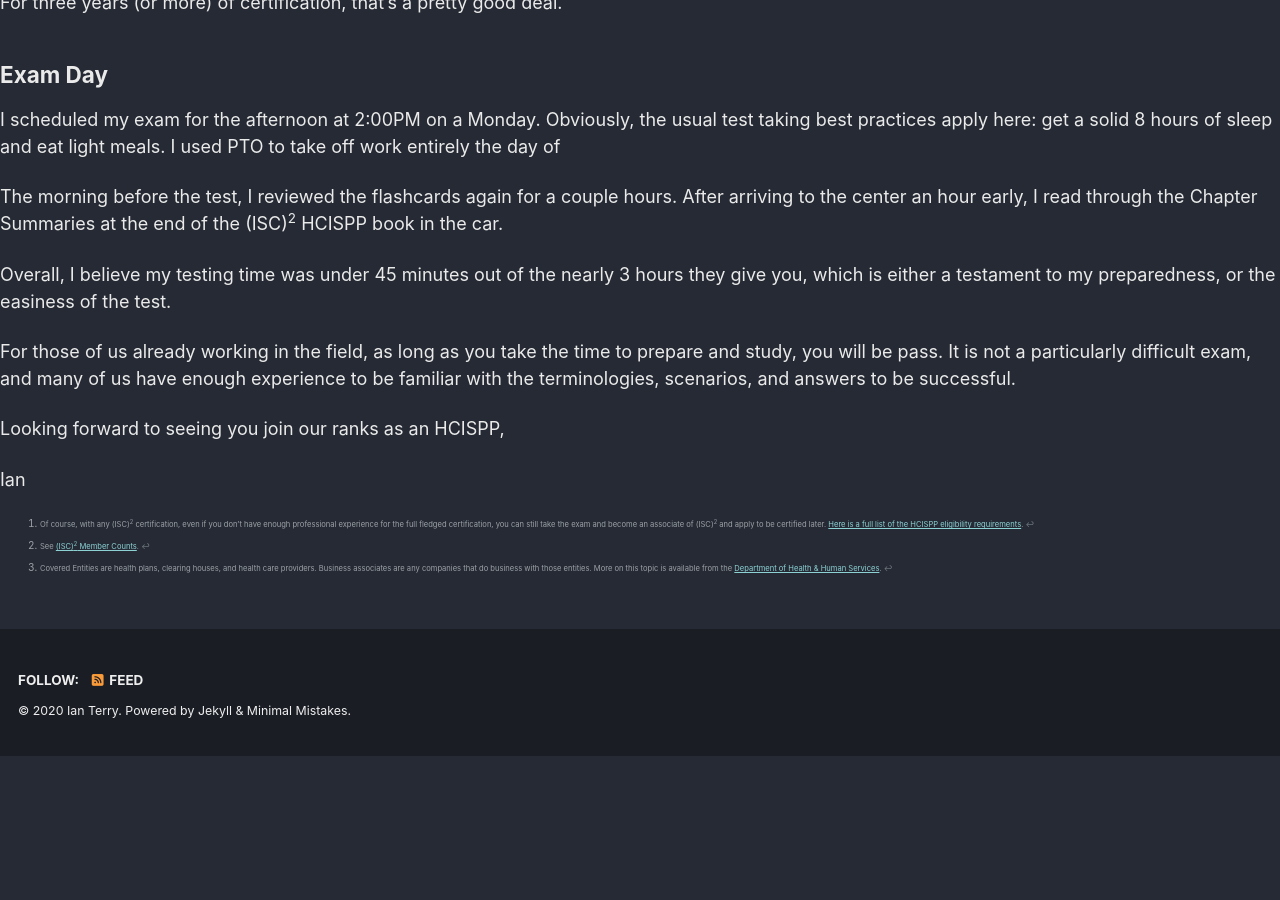
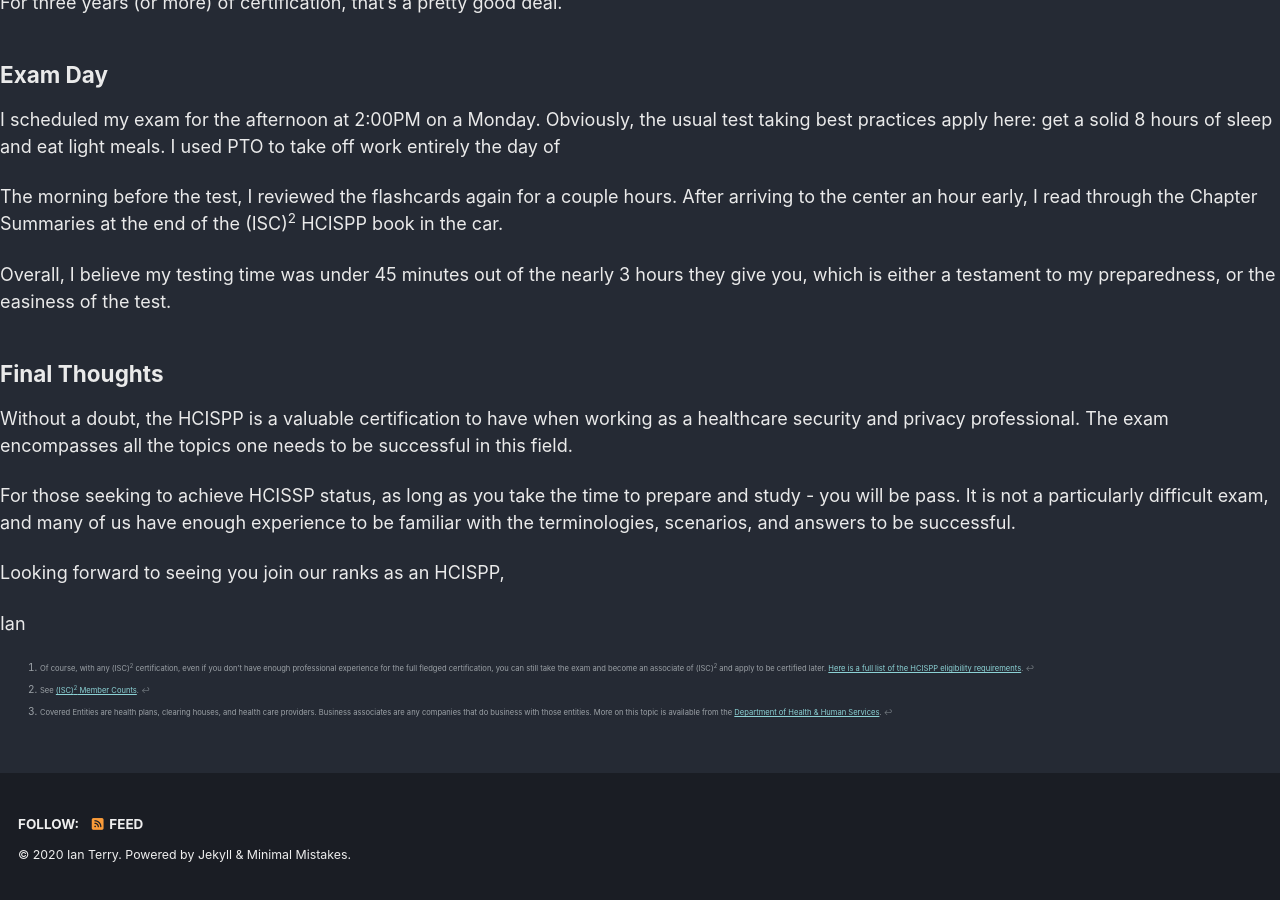
Before and after one commit to icterry/ianterry.io, a Jekyll site: the page built from _posts/2020-04-06-pass-the-hcispp-exam.md, in a window 1280 px wide and 900 px high, scrolled down 8552 px. Built offline with Jekyll 4.4.1, drawn with Linux system fonts in a browser that asks for light colours; cached includes are drawn as plain includes; nearby versions of some CDN libraries; our own code applies the rules of GitHub Pages for plain Markdown files; before the commit the page ends 9308 px from its top, so only the background shows below that.

Commit message:
new post

```diff
--- a/_posts/2020-04-06-pass-the-hcispp-exam.md
+++ b/_posts/2020-04-06-pass-the-hcispp-exam.md
@@ -206,7 +206,11 @@ The morning before the test, I reviewed the flashcards again for a couple hours.
 
 Overall, I believe my testing time was under 45 minutes out of the nearly 3 hours they give you, which is either a testament to my preparedness, or the easiness of the test.
 
-For those of us already working in the field, as long as you take the time to prepare and study, you will be pass. It is not a particularly difficult exam, and many of us have enough experience to be familiar with the terminologies, scenarios, and answers to be successful.
+## Final Thoughts
+
+Without a doubt, the HCISPP is a valuable certification to have when working as a healthcare security and privacy professional. The exam encompasses all the topics one needs to be successful in this field.
+
+For those seeking to achieve HCISSP status, as long as you take the time to prepare and study - you will be pass. It is not a particularly difficult exam, and many of us have enough experience to be familiar with the terminologies, scenarios, and answers to be successful.
 
 Looking forward to seeing you join our ranks as an HCISPP,
 
```
